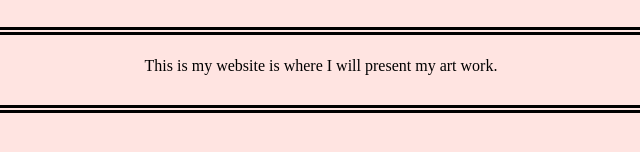
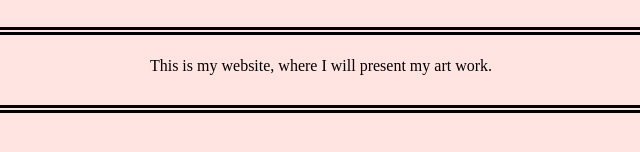
Before and after one commit to MaribelGomez001/maribelgomez-eportfolio, a plain HTML site: page Maribel_website/index.html in a window 1280 px wide. Shown: the part 188-340 px from the top of the page, 319-959 px from the left. Drawn offline with Linux system fonts and the light colour scheme.

Commit message:
Update index.html

```diff
--- a/Maribel_website/index.html
+++ b/Maribel_website/index.html
@@ -22,7 +22,7 @@
 	<body>
 	<h1 align ="aboutme"><center>Maribel's Homepage</h1></center>
 	<p>
-		<center>This is my website is where I will present my art work.</center>
+		<center>This is my website, where I will present my art work.</center>
 	</p>
 	</body>
 </head>
```
